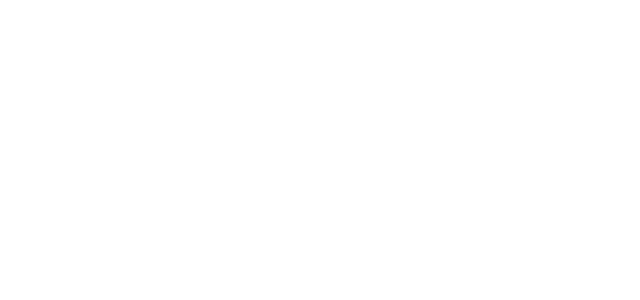
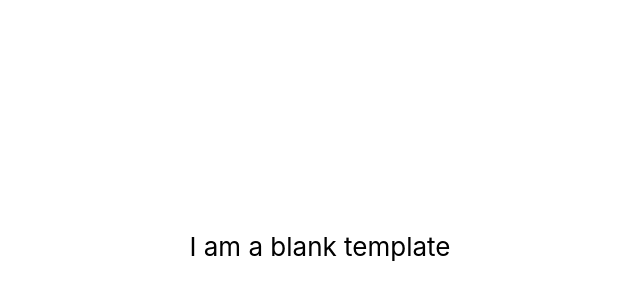
Before and after one commit to acudworth3/atc_portfolio, a React (Create React App) app: page / in a window 1280 px wide. Shown: the part 154-454 px from the top of the page, without its empty margins (320-960 px from the left). Built offline with nearby package versions, Linux system fonts and the light colour scheme.

Commit message:
add TODO

```diff
--- a/src/App.tsx
+++ b/src/App.tsx
@@ -1,13 +1,10 @@
-import React from 'react';
-import logo from './logo.svg';
-import { Counter } from './features/counter/Counter';
-import './App.css';
+import "./App.css";
 
 function App() {
   return (
-<div className="setup">
-
-</div>
+    <div className="App">
+      <header className="App-header">I am a blank template</header>
+    </div>
   );
 }
 
```
Also changed, not shown: 1 other file (tests, documents, lock files or other folders).
